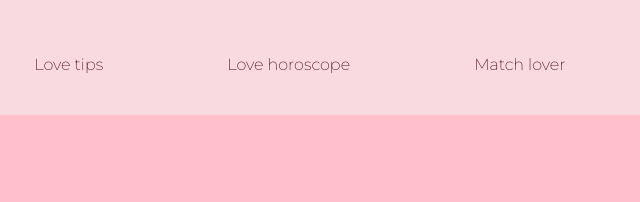
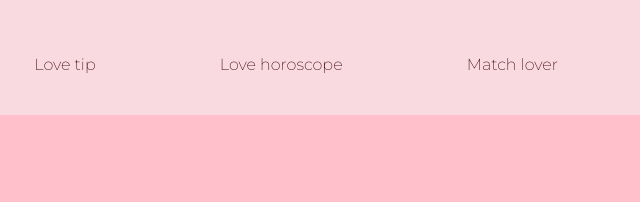
Before and after one commit to karimosman40/lovecalculator, a plain HTML site: page index.html in a window 1280 px wide. Shown: the top 202 px of the page, 334-974 px from the left. Drawn offline with Linux system fonts and the light colour scheme.

Commit message:
Update index.html

```diff
--- a/index.html
+++ b/index.html
@@ -24,7 +24,7 @@ j=d.createElement(s),dl=l!='dataLayer'?'&l='+l:'';j.async=true;j.src=
             <h2>LOVE.MATCH</h2>
             <nav>
                 <ul>
-                    <li><a href="">Love tips</a></li>
+                    <li><a href="">Love tip</a></li>
                     <li><a href="">Love horoscope</a></li>
                     <li><a href="">Match lover </a></li>
 
```
